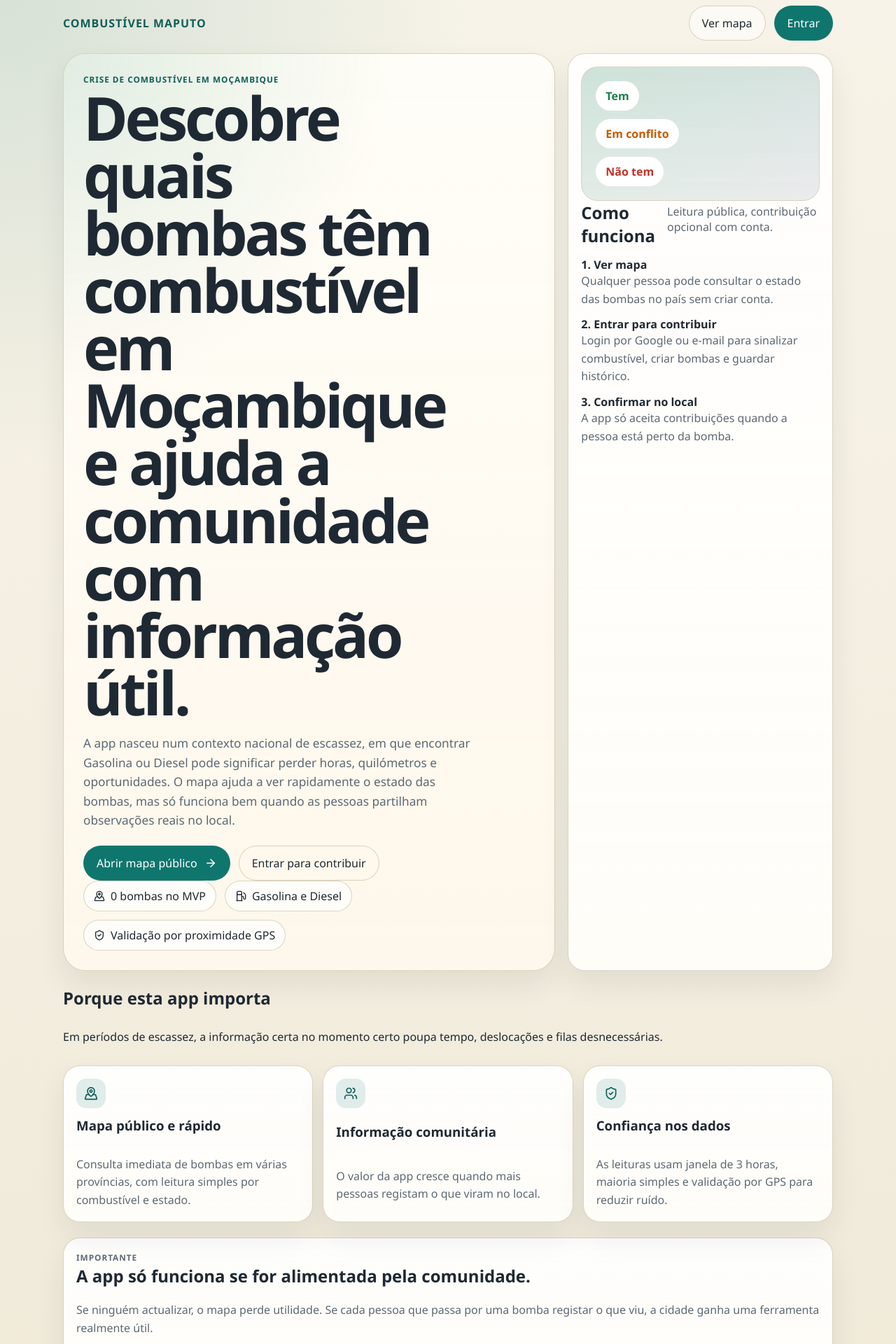
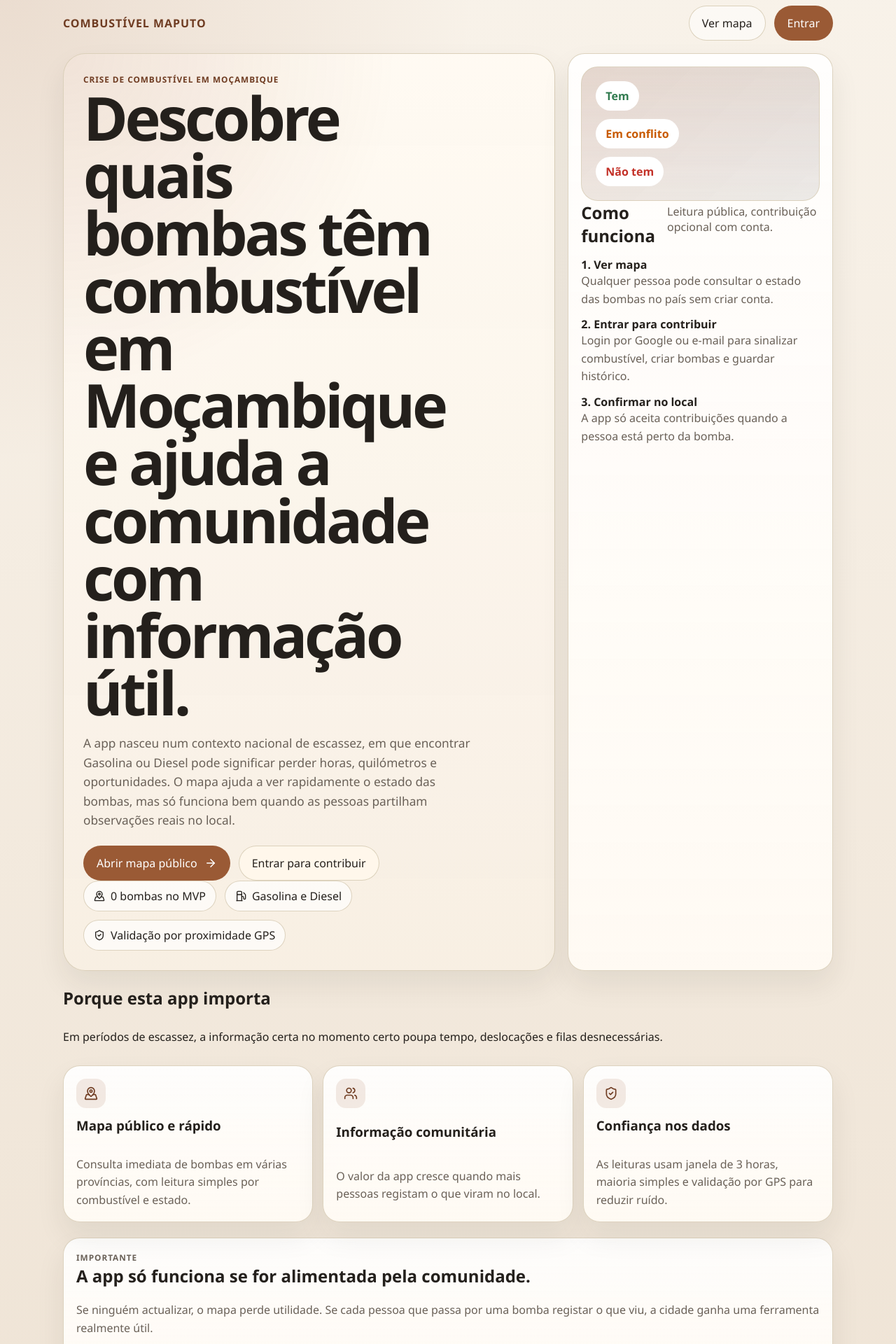
Before and after one commit to rogeriolam/combustivel-maputo, a Next.js app: page / in a window 1280 px wide. Shown: the part 20-1940 px from the top of the page at 70% size. Built offline with nearby package versions, Linux system fonts and the light colour scheme; no server answers; the database is empty.

Commit message:
Adopt warmer editorial color palette

```diff
--- a/app/globals.css
+++ b/app/globals.css
@@ -1,19 +1,19 @@
 @import "leaflet/dist/leaflet.css";
 
 :root {
-  --bg: #f3efe4;
-  --surface: #fffdf8;
-  --surface-strong: #fff8ec;
-  --ink: #1f2933;
-  --ink-soft: #5d6974;
-  --line: #d7ccb5;
-  --accent: #0f766e;
-  --accent-strong: #115e59;
-  --status-available: #14804a;
+  --bg: #f5efe6;
+  --surface: #fffaf3;
+  --surface-strong: #f7efe3;
+  --ink: #24201c;
+  --ink-soft: #6a6158;
+  --line: #d8c8b8;
+  --accent: #9a5a35;
+  --accent-strong: #6f3c22;
+  --status-available: #2f7a4e;
   --status-unavailable: #c33128;
   --status-conflict: #c85a00;
-  --status-unknown: #73808c;
-  --shadow: 0 20px 40px rgba(31, 41, 51, 0.08);
+  --status-unknown: #786f66;
+  --shadow: 0 20px 40px rgba(36, 32, 28, 0.08);
   --radius-lg: 24px;
   --radius-md: 18px;
   --radius-sm: 14px;
@@ -32,8 +32,8 @@ html {
 body {
   margin: 0;
   background:
-    radial-gradient(circle at top left, rgba(15, 118, 110, 0.14), transparent 28%),
-    linear-gradient(180deg, #f7f3e8 0%, #f0ead9 100%);
+    radial-gradient(circle at top left, rgba(154, 90, 53, 0.14), transparent 28%),
+    linear-gradient(180deg, #f8f2e9 0%, #efe4d6 100%);
   color: var(--ink);
   font-family: var(--font-body);
 }
@@ -131,8 +131,8 @@ select {
 
 .hero-copy {
   background:
-    radial-gradient(circle at top left, rgba(20, 128, 74, 0.12), transparent 32%),
-    linear-gradient(180deg, rgba(255, 253, 248, 0.96) 0%, rgba(255, 248, 236, 0.92) 100%);
+    radial-gradient(circle at top left, rgba(154, 90, 53, 0.14), transparent 32%),
+    linear-gradient(180deg, rgba(255, 250, 243, 0.96) 0%, rgba(247, 239, 227, 0.94) 100%);
 }
 
 .hero-copy h1 {
@@ -159,8 +159,8 @@ select {
   min-height: 180px;
   border-radius: 24px;
   background:
-    linear-gradient(135deg, rgba(20, 128, 74, 0.14), rgba(115, 128, 140, 0.14)),
-    linear-gradient(180deg, rgba(15, 118, 110, 0.08), rgba(255, 255, 255, 0.24));
+    linear-gradient(135deg, rgba(154, 90, 53, 0.16), rgba(120, 111, 102, 0.14)),
+    linear-gradient(180deg, rgba(111, 60, 34, 0.08), rgba(255, 255, 255, 0.24));
   border: 1px solid rgba(215, 204, 181, 0.75);
   display: grid;
   align-content: center;
@@ -238,14 +238,14 @@ select {
   border-radius: 14px;
   display: grid;
   place-items: center;
-  background: rgba(15, 118, 110, 0.12);
+  background: rgba(154, 90, 53, 0.12);
   color: var(--accent-strong);
 }
 
 .community-card {
   background:
-    linear-gradient(180deg, rgba(15, 118, 110, 0.08), rgba(255, 253, 248, 0.92)),
-    rgba(255, 253, 248, 0.94);
+    linear-gradient(180deg, rgba(154, 90, 53, 0.08), rgba(255, 250, 243, 0.92)),
+    rgba(255, 250, 243, 0.94);
 }
 
 .page {
@@ -298,7 +298,7 @@ select {
 }
 
 .action-card {
-  background: linear-gradient(135deg, rgba(20, 128, 74, 0.12), rgba(15, 118, 110, 0.08));
+  background: linear-gradient(135deg, rgba(154, 90, 53, 0.12), rgba(111, 60, 34, 0.08));
   border: 2px solid var(--accent);
   margin-bottom: 20px;
 }
@@ -320,8 +320,8 @@ select {
   border-radius: 30px;
   border: 1px solid rgba(215, 204, 181, 0.88);
   background:
-    radial-gradient(circle at top left, rgba(15, 118, 110, 0.1), transparent 34%),
-    linear-gradient(180deg, rgba(255, 253, 248, 0.96), rgba(255, 248, 236, 0.94));
+    radial-gradient(circle at top left, rgba(154, 90, 53, 0.1), transparent 34%),
+    linear-gradient(180deg, rgba(255, 250, 243, 0.96), rgba(247, 239, 227, 0.94));
   box-shadow: var(--shadow);
   margin-bottom: 14px;
 }
@@ -342,7 +342,7 @@ select {
   width: fit-content;
   padding: 6px 10px;
   border-radius: 999px;
-  background: rgba(15, 118, 110, 0.12);
+  background: rgba(154, 90, 53, 0.12);
   color: var(--accent-strong);
   font-size: 0.78rem;
   font-weight: 700;
@@ -368,7 +368,7 @@ select {
   gap: 4px;
   padding: 14px 16px;
   border-radius: 20px;
-  background: rgba(255, 255, 255, 0.72);
+  background: rgba(255, 252, 247, 0.84);
   border: 1px solid rgba(215, 204, 181, 0.85);
 }
 
@@ -608,7 +608,7 @@ select {
   gap: 8px;
   border-radius: 999px;
   padding: 8px 12px;
-  background: rgba(15, 118, 110, 0.1);
+  background: rgba(154, 90, 53, 0.1);
   color: var(--accent-strong);
 }
 
@@ -686,8 +686,8 @@ select {
   gap: 8px;
   padding: 14px;
   border-radius: var(--radius-md);
-  background: rgba(213, 122, 0, 0.12);
-  border: 1px solid rgba(213, 122, 0, 0.3);
+  background: rgba(200, 90, 0, 0.12);
+  border: 1px solid rgba(200, 90, 0, 0.28);
 }
 
 .history-row {
```
